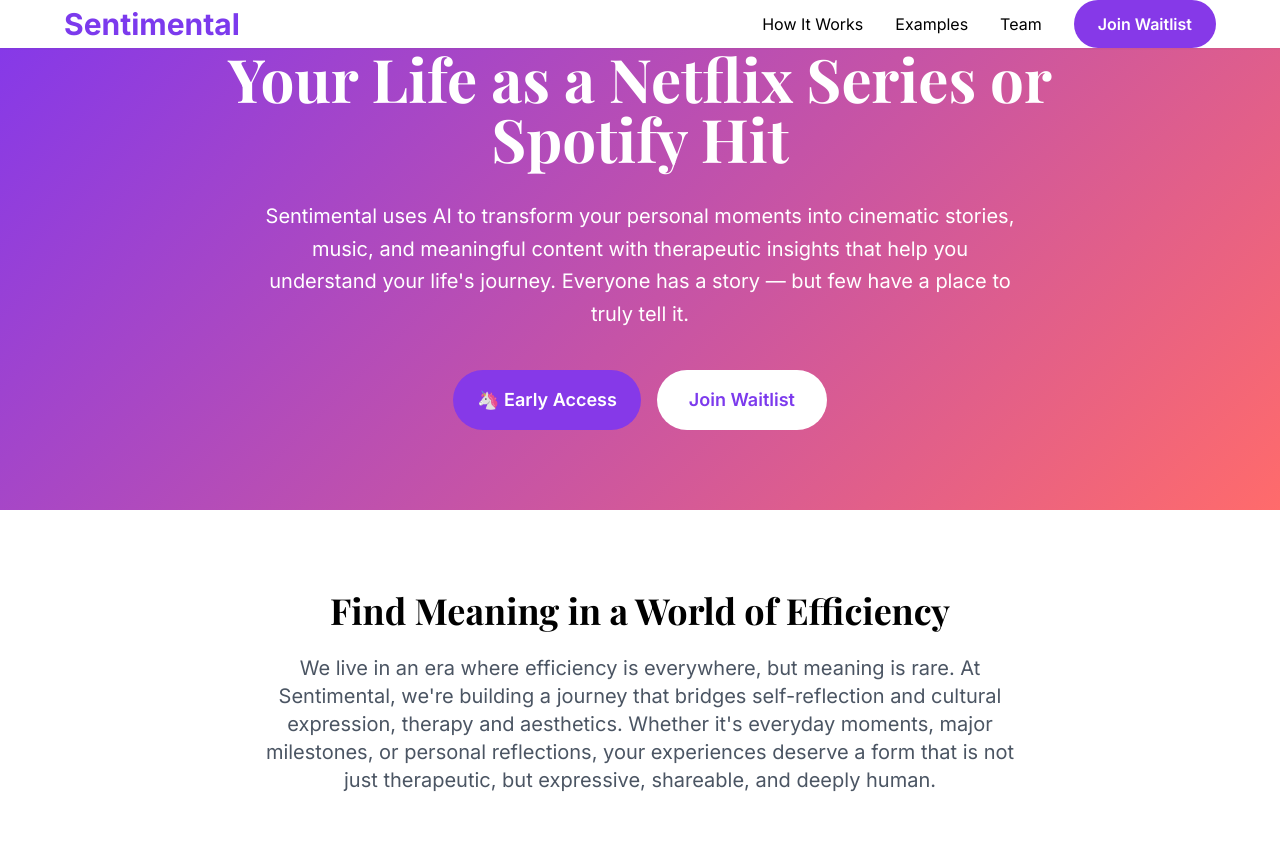
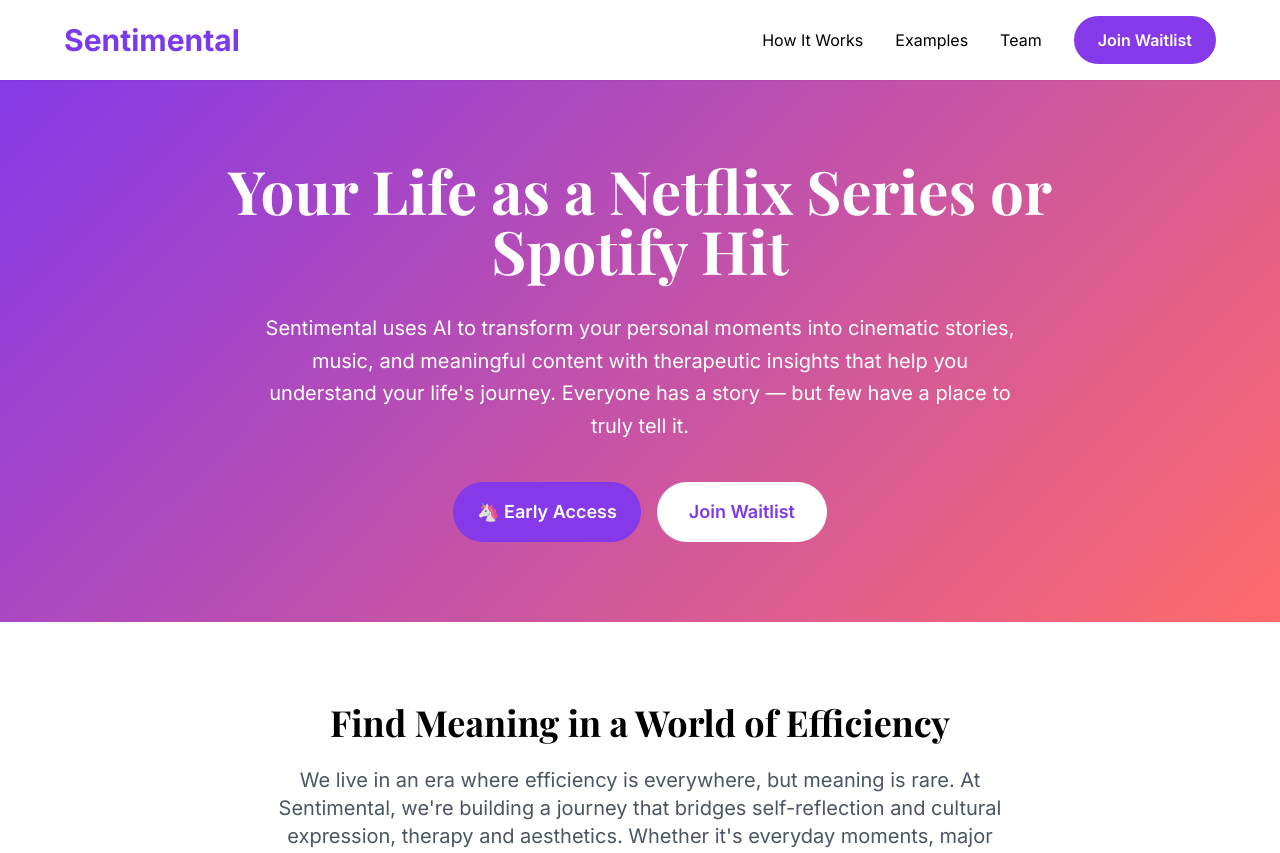
Before and after one commit to vaikmarko/Sentimentalapp, a Flask app: page /landing in a window 1280 px wide. Shown: the top 853 px of the page. Run offline with Flask 3, Linux system fonts and the light colour scheme.

Commit message:
Fix landing page layout: proper header spacing, scroll-hide behavior, and button positioning

```diff
--- a/templates/index.html
+++ b/templates/index.html
@@ -55,7 +55,7 @@
 </head>
 <body class="bg-gray-50">
 <!-- Navigation -->
-<nav class="bg-white sticky top-0 z-50 shadow-sm py-0 px-6">
+<nav id="navbar" class="bg-white sticky top-0 z-50 shadow-sm py-4 px-6 transition-all duration-300">
 <div class="max-w-6xl mx-auto flex justify-between items-center">
 <a href="/" class="text-3xl font-bold text-purple-600">Sentimental</a>
 <div class="hidden md:flex space-x-8 items-center">
@@ -71,7 +71,7 @@
 </nav>
 
 <!-- Hero Section -->
-<section class="pt-0 pb-20 px-6 gradient-bg text-white">
+<section class="pt-20 pb-20 px-6 gradient-bg text-white">
 <div class="container mx-auto">
 <div class="max-w-4xl mx-auto text-center">
 <h1 class="text-5xl md:text-6xl font-bold mb-8 leading-tight">
@@ -494,6 +494,24 @@
       submitBtn.textContent = 'Join Waitlist';
     }
   }
+
+  // Header scroll behavior
+  let lastScrollTop = 0;
+  const navbar = document.getElementById('navbar');
+
+  window.addEventListener('scroll', function() {
+    const scrollTop = window.pageYOffset || document.documentElement.scrollTop;
+
+    if (scrollTop > lastScrollTop && scrollTop > 100) {
+      // Scrolling down - hide navbar
+      navbar.style.transform = 'translateY(-100%)';
+    } else {
+      // Scrolling up - show navbar
+      navbar.style.transform = 'translateY(0)';
+    }
+
+    lastScrollTop = scrollTop <= 0 ? 0 : scrollTop; // For Mobile or negative scrolling
+  });
 </script>
 
 <!-- Waitlist Modal -->
```
